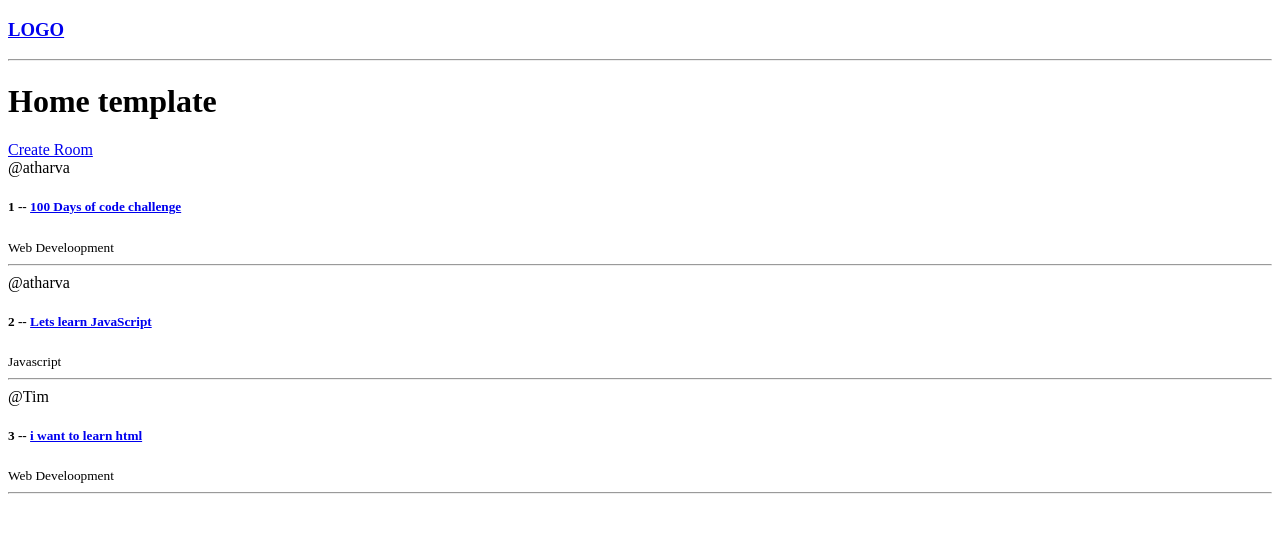
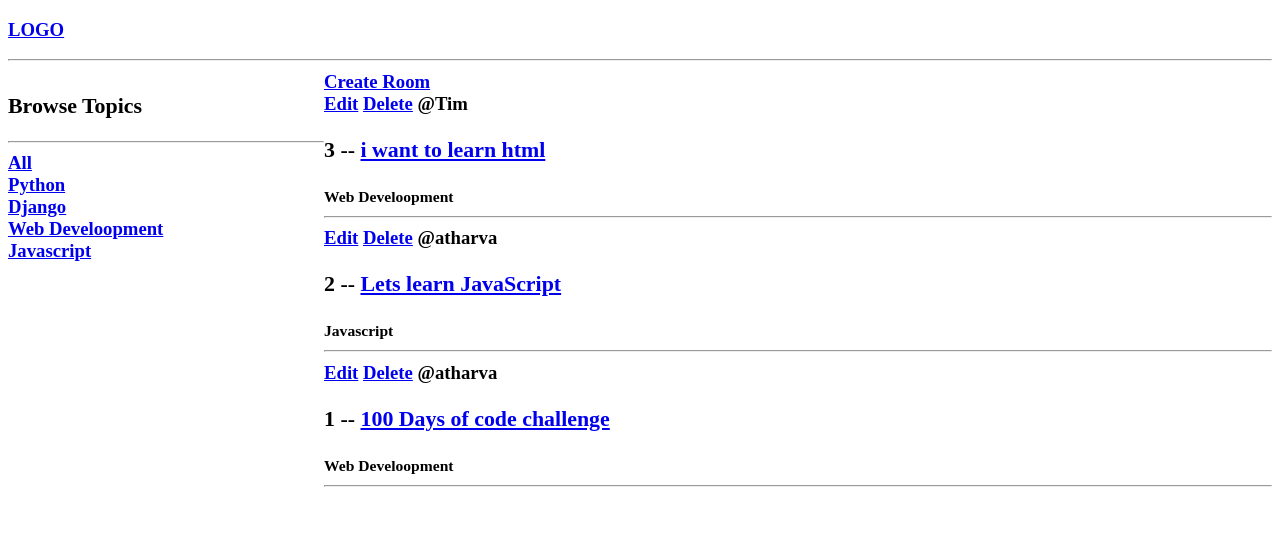
Before and after one commit to Zade907/studybud, a Django app: page / in a window 1280 px wide. Shown: the top 533 px of the page. Run offline with Django 5.2, Linux system fonts and the light colour scheme; data comes from the database, SQL or seed files in the repository; both versions use the stored data as it was after the commit.

Commit message:
Day 3 continue

```diff
--- a/base/models.py
+++ b/base/models.py
@@ -18,6 +18,10 @@
     updated = models.DateTimeField(auto_now = True) #whenever updated it will change to curr time
     create = models.DateTimeField(auto_now_add = True) #when created will set to curr time and not update
 
+
+    class Meta:
+        ordering = ['-updated', '-create']
+
     def __str__(self):
         return self.name
 
--- a/base/templates/base/home.html
+++ b/base/templates/base/home.html
@@ -2,20 +2,48 @@
 
 {% block content %}
 
-<h1>Home template</h1>
-<div>
+<style>
+    .home-container{
+        display: grid;
+        grid-template-columns: 1fr 3fr;
+    }
+</style>
+
+<div class = "home-container">
 
     <div>
-        <a href = "{% url 'create-room' %}">Create Room</a>
+        <h3>Browse Topics</h3>
+        <hr>
+
+        <div>
+            <a href = "{% url 'home' %}">All</a>
+        </div>
+
+        {% for topic in topics %}
+        <div>
+            <a href = "{% url 'home' %}?q={{topic.name}}">{{topic}}</a>
+        </div>
+        {% endfor %}
+    </div>
+
+    <div>
+         <a href = "{% url 'create-room' %}">Create Room</a>
+        <div>
         {% for room in rooms %}
             <div>
+                <a href = '{% url 'update-room' room.id %}'>Edit</a>
+                <a href = '{% url 'delete-room' room.id %}'>Delete</a>
                 <span>@{{room.host.username}}</span>
-                <h5> {{room.id}} -- <a href = "{% url 'room' room.id %}">{{room.name}}</a></h5>
+                <h3> {{room.id}} -- <a href = "{% url 'room' room.id %}">{{room.name}}</a></h3>
                 <small>{{room.topic}}</small>
                 <hr>
             </div>
+
         {% endfor %}
+        </div>
+
     </div>
+
 </div>
 
 {% endblock content %}
--- a/base/templates/base/room_form.html
+++ b/base/templates/base/room_form.html
@@ -5,7 +5,7 @@
     <div>
         <form method ="POST" action = "">
             {% csrf_token %}
-
+            {{ form.as_p}}
             <input type ="submit" value = "Submit" />
         </form>
     </div>
--- a/base/urls.py
+++ b/base/urls.py
@@ -7,4 +7,6 @@
     path('room/<str:pk>/',views.room, name = 'room'),
 
     path('create-room/', views.createRoom, name = 'create-room'),
+    path('update-room/<str:pk>/', views.updateRoom, name = 'update-room'),
+    path('delete-room/<str:pk>/', views.deleteRoom, name = 'delete-room'),
 ]
--- a/base/views.py
+++ b/base/views.py
@@ -1,5 +1,6 @@
-from django.shortcuts import render
-from .models import Room
+from django.shortcuts import render, redirect
+from .models import Room,Topic
+from .forms import RoomForm
 
 # rooms = [
 #     {'id': 1, 'name': 'Lets study python'},
@@ -9,8 +10,13 @@
 
 # Create your views here.
 def home(request):
-    rooms = Room.objects.all()  #get all rooms from db
-    context = {'rooms' : rooms}
+    q = request.GET.get('q') if request.GET.get('q') != None else ''
+
+    rooms = Room.objects.filter(topic__name__icontains = q)  #get all rooms from db with the query parameter
+
+    topics = Topic.objects.all()
+
+    context = {'rooms' : rooms, 'topics': topics}
     return render(request, 'base/home.html', context)
 
 def room(request, pk):
@@ -20,5 +26,32 @@
     return render(request, 'base/room.html',context)
 
 def createRoom(request):
-    context = {}
+    form = RoomForm()
+    if request.method == 'POST':
+        form = RoomForm(request.POST)
+        if form.is_valid():
+            form.save()
+            return redirect('home')
+    context = {'form': form}
     return render(request, 'base/room_form.html', context)
+
+def updateRoom(request,pk):
+    room = Room.objects.get(id = pk)
+    form = RoomForm(instance = room)
+
+    if request.method == 'POST':
+        form = RoomForm(request.POST, instance = room)
+        if form.is_valid():
+            form.save()
+            return redirect('home')
+
+    context = {'form': form}
+    return render(request, 'base/room_form.html', context)
+
+def deleteRoom(request, pk):
+    room = Room.objects.get(id = pk)
+    context = {'obj': room}
+    if request.method == 'POST':
+        room.delete()
+        return redirect('home')
+    return render(request, 'base/delete.html', context)
```
Also changed, not shown: base/forms.py (added, +7 -0 lines), base/templates/base/delete.html (added, +11 -0 lines), db.sqlite3.
